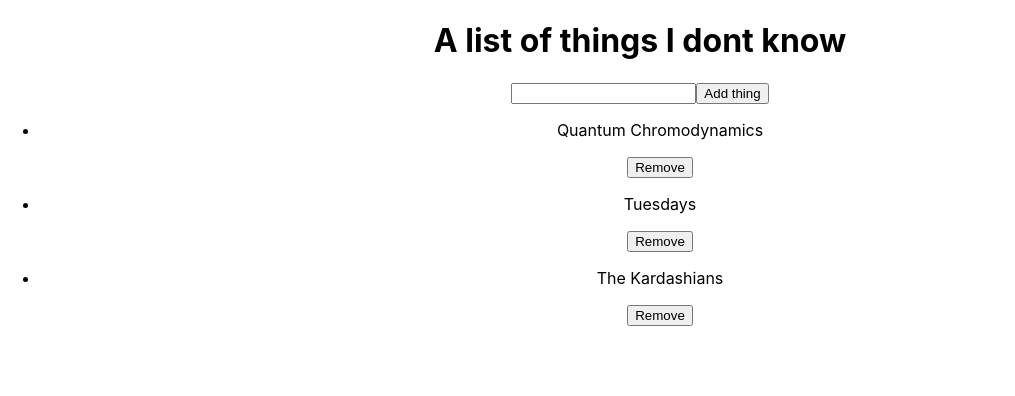
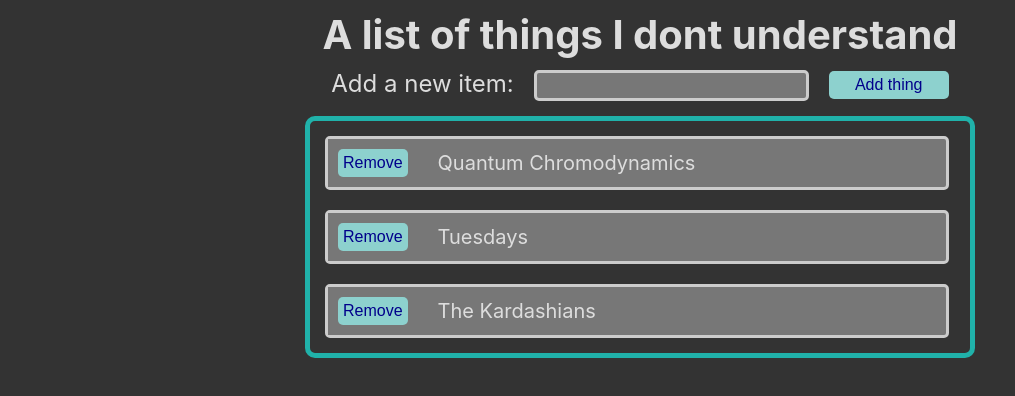
Before and after one commit to wystler/things-idk, a React (Create React App) app in the folder things-idk-list/: page / in a window 1280 px wide. Shown: the top 396 px of the page, without its empty margins (0-1015 px from the left). Built offline with nearby package versions, Linux system fonts and the light colour scheme.

Commit message:
add styling

```diff
--- a/things-idk-list/public/index.html
+++ b/things-idk-list/public/index.html
@@ -10,7 +10,7 @@
       content="Web site created using create-react-app"
     />
     <link rel="manifest" href="%PUBLIC_URL%/manifest.json" />
-    <title>Things I dont know</title>
+    <title>Things I dont understand</title>
   </head>
   <body>
     <noscript>You need to enable JavaScript to run this app.</noscript>
--- a/things-idk-list/src/Header.jsx
+++ b/things-idk-list/src/Header.jsx
@@ -2,7 +2,7 @@
 
     return (
         <div>
-            <h1>A list of things I dont know</h1>
+            <h1>A list of things I dont understand</h1>
         </div>
     )
 }
--- a/things-idk-list/src/ItemAdder.jsx
+++ b/things-idk-list/src/ItemAdder.jsx
@@ -14,14 +14,17 @@
         setNewItem("")}
 
     return (
-        <form onSubmit={handleSubmit}>
+        <form className="itemAdder"
+            onSubmit={handleSubmit}>
             <label>
+                Add a new item:
                 <input
+                className="itemAdderBox"
                 value={newItem}
                 onChange={(event) => setNewItem(event.target.value)}>
                 </input>
             </label>
-            <button type="submit">Add thing</button>
+            <button className="itemAdderButton" type="submit">Add thing</button>
         </form>
     )
 }
--- a/things-idk-list/src/ItemList.jsx
+++ b/things-idk-list/src/ItemList.jsx
@@ -24,14 +24,15 @@
     return (
         <div>
             <ItemAdder setItems={setItems}/>
-
             <ul className="itemList">
                 {items.map((item) => {
                     return (
-                    <li key={item.id}>
-                        <p>{item.description}</p>
+                    <div className="items">
+                    <li className="item" key={item.id}>
                         <ItemRemover setItems={setItems} id={item.id}/>
-                    </li>)
+                        {item.description}
+                    </li>
+                    </div>)
                 })}
             </ul>
         </div>
--- a/things-idk-list/src/ItemRemover.jsx
+++ b/things-idk-list/src/ItemRemover.jsx
@@ -3,11 +3,10 @@
     const {setItems, id} = props
 
     return (
-        <div>
-            <button onClick={() => setItems((currentItems) => {
+            <button className="removeItemButton"
+                onClick={() => setItems((currentItems) => {
                 return [...currentItems].filter( item => item.id !== id)
             })}>Remove</button>
-        </div>
     )
 }
 
--- a/things-idk-list/src/css/App.css
+++ b/things-idk-list/src/css/App.css
@@ -1,38 +1,97 @@
-.App {
-  text-align: center;
+* {
+  color:#dddddd;
+  background-color: #333333;
 }
 
-.App-logo {
-  height: 40vmin;
-  pointer-events: none;
+h1 {
+  text-align: center;
+  margin:10px;
+  font-size: 30pt;
 }
 
-@media (prefers-reduced-motion: no-preference) {
-  .App-logo {
-    animation: App-logo-spin infinite 20s linear;
-  }
+.removeItemButton {
+  display:flex;
+  background-color: #8dd1ce;
+  margin:10px;
+  margin-right:30px;
+  font-size: 12pt;;
+  color:darkblue;
+  padding:5px;
+  border-radius: 5px;
+  border: none;
 }
 
-.App-header {
-  background-color: #282c34;
-  min-height: 100vh;
-  display: flex;
-  flex-direction: column;
-  align-items: center;
-  justify-content: center;
-  font-size: calc(10px + 2vmin);
+.removeItemButton:hover, .removeItemButton:focus {
+  background-color: red;
+  border-color: darkred;
   color: white;
 }
 
-.App-link {
-  color: #61dafb;
+.item {
+  display:flex;
+  align-items:center;
+  background-color: #777777;
 }
 
-@keyframes App-logo-spin {
-  from {
-    transform: rotate(0deg);
-  }
-  to {
-    transform: rotate(360deg);
-  }
+.itemAdder {
+  font-size: 18pt;
+  display:flex;
+  align-items:center;
+  justify-content: center;
+
 }
+
+.itemAdderBox {
+  background-color: #777777;
+  font-size: 15pt;
+  color: black;
+  border: 3px solid #cccccc;
+  border-radius:5px;
+  margin:0px 20px;
+}
+
+.itemAdderBox:focus {
+  background-color:white;
+  outline: none;
+}
+
+.itemAdderButton {
+  width:120px;
+  font-size: 12pt;
+  padding:5px;
+  border-radius: 5px;
+  background-color: #8dd1ce;
+  color: darkblue;
+  border:none;
+}
+
+.itemAdderButton:hover, .adderButton:focus {
+  background-color:green;
+  border-color:darkgreen;
+  color:white;
+}
+
+.itemList {
+  border-radius: 10px;
+  border: 5px solid lightseagreen;
+  display: flex;
+  flex-direction: column;
+  padding:5px;
+  font-size:20px;
+  max-width:650px;
+  margin: 15px auto;
+  overflow:hidden;
+  overflow-y:scroll;
+  max-height:83vh;
+}
+
+.items {
+  width : 95%;
+  display:inline-flex;
+  justify-content: left;
+  background-color: #777777;
+  border: 3px solid #cccccc;
+  border-radius:5px;
+  margin:10px;
+
+}
```
